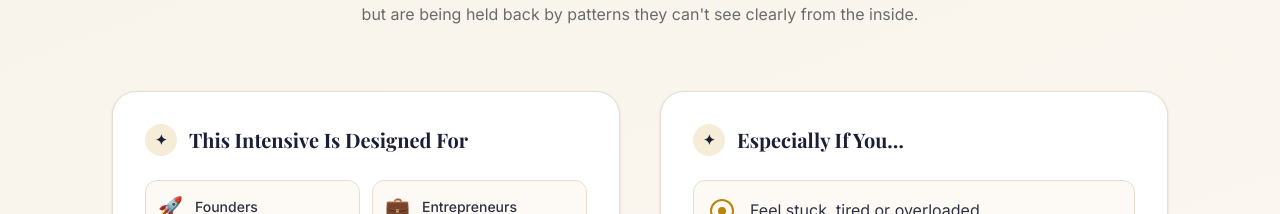
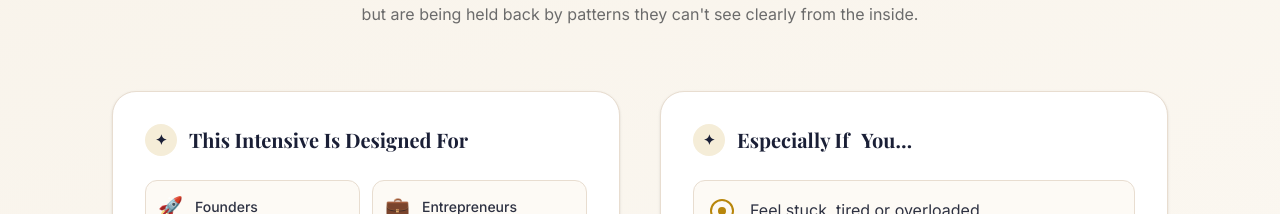
Before and after one commit to inspirexcellence/inspire-LP, a React (Vite) app: page / in a window 1280 px wide. Shown: the part 1723-1937 px from the top of the page. Built offline with nearby package versions, Linux system fonts and the light colour scheme; a web font is replaced by a local one.

Commit message:
done if and you space

```diff
--- a/src/components/WhoItsFor.jsx
+++ b/src/components/WhoItsFor.jsx
@@ -83,7 +83,7 @@ export default function WhoItsFor() {
             <div className="bg-white rounded-3xl border border-[#E8DDD0] p-8 shadow-sm h-full flex flex-col">
               <h3 className="font-serif text-xl font-bold text-[#1A1F36] mb-6 flex items-center gap-3">
                 <span className="w-8 h-8 rounded-full bg-[#F5EDD8] flex items-center justify-center text-sm">✦</span>
-                Especially If   You…
+                Especially If <span className="ml-0.1">You…</span>
               </h3>
               <div className="space-y-4">
                 {triggers.map((item, i) => (
```
